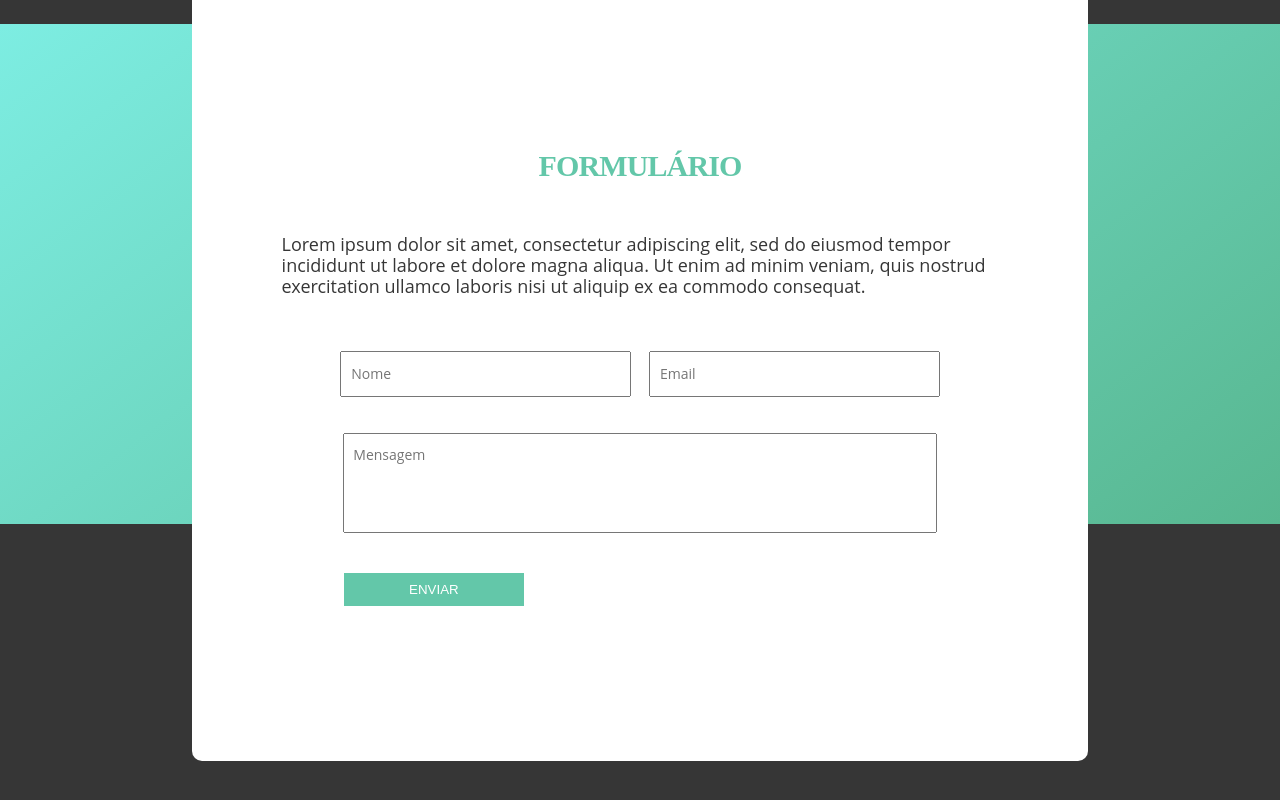
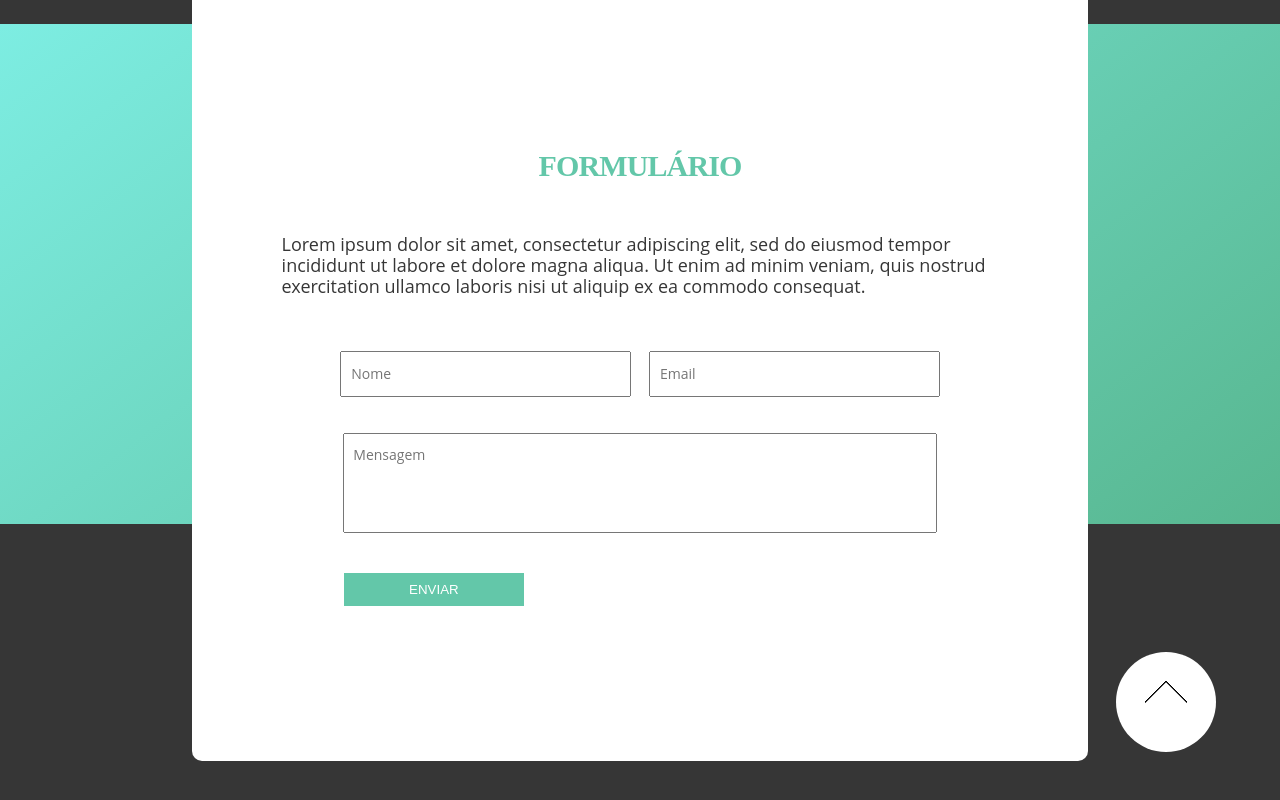
Before and after one commit to LeonardoPerson/Landing-Page, a React (Create React App) app: page / in a window 1280 px wide. Shown: the part 1924-2724 px from the top of the page. Built offline with nearby package versions, Linux system fonts and the light colour scheme.

Commit message:
inserindo o botão para âncora no footer

```diff
--- a/src/footer/Footer.js
+++ b/src/footer/Footer.js
@@ -2,7 +2,11 @@ import './footer.css'
 
 const Footer = () => {
   return(
-    <footer className="footer"></footer>
+    <footer className="footer">
+      <div className="return-top">
+        <a className="arrow-footer" href='#header'></a>
+      </div>
+    </footer>
   )
 }
 
--- a/src/footer/footer.css
+++ b/src/footer/footer.css
@@ -5,4 +5,36 @@
   background: #363636 0% 0% no-repeat padding-box;
   opacity: 1;
   height: 410px;
+  display: flex;
+  justify-content: flex-end;
 }
+
+.return-top{
+  display: flex;
+  align-items: center;
+  justify-content: center;
+  background-color: white;
+  width: 100px;
+  height: 100px;
+  border-radius: 50%;
+  margin-right: 5%;
+  margin-top: 10%;
+  cursor: pointer;
+}
+
+.arrow-footer{
+  width: 30px;
+  height: 30px;
+  box-shadow: 2px -2px 0 -1px rgb(0, 0, 0) inset;
+  transform: rotate(135deg);
+}
+
+@media(max-width: 730px){
+
+
+.return-top{
+  margin-right: 10%;
+  margin-top: 30%;
+}
+
+}
--- a/src/header/Header.js
+++ b/src/header/Header.js
@@ -9,8 +9,7 @@ import './header.css'
 
 const Header = () => {
   return(
-    <header className="header">
-
+    <header id="header">
       <div className="super-bar">
         <img src={barImage} alt="icone supergiantesgame"/>
         <div className="super-bar-title">SUPERGIANTSGAME</div>
@@ -22,6 +21,7 @@ const Header = () => {
             <img className="pena1" src={pena1}/>
             <img className="pena2" src={pena2}/>
           </div>
+
           <div className="text-card-top">TRANSISTOR - RED THE SINGER</div>
           <img className="card-mulher" src={mulher} alt="desenho de mulher"/>
           <div className="text-card-bottom">
@@ -29,6 +29,7 @@ const Header = () => {
             esteja pensando, me faça <br/>
             um favor, não solte."
           </div>
+
           <div className="grupo2-penas">
             <img className="pena3" src={pena3}/>
             <img className="pena4" src={pena4}/>
@@ -38,5 +39,4 @@ const Header = () => {
     </header>
   )
 }
-
 export default Header
--- a/src/header/header.css
+++ b/src/header/header.css
@@ -1,6 +1,6 @@
 /*Estilos do arquivo Header.js deste mesmo diretório*/
 
-.header{
+#header{
   grid-area: header;
   background: url("../image/component.png") no-repeat;
   background-size: cover;
--- a/src/main/form/form.css
+++ b/src/main/form/form.css
@@ -5,7 +5,6 @@
   display: flex;
   justify-content: center;
   background-image: linear-gradient(143deg, #7DEDE2, #58B790);
-
 }
 
 .form{
```
Lines whose indentation alone changed are shown as unchanged.
